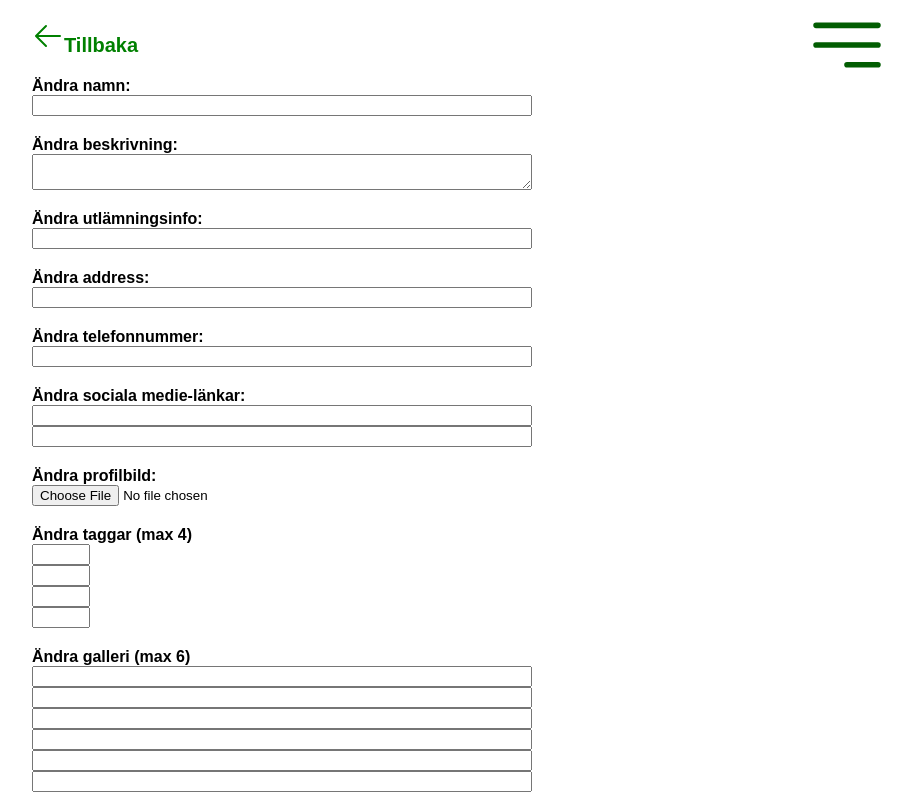
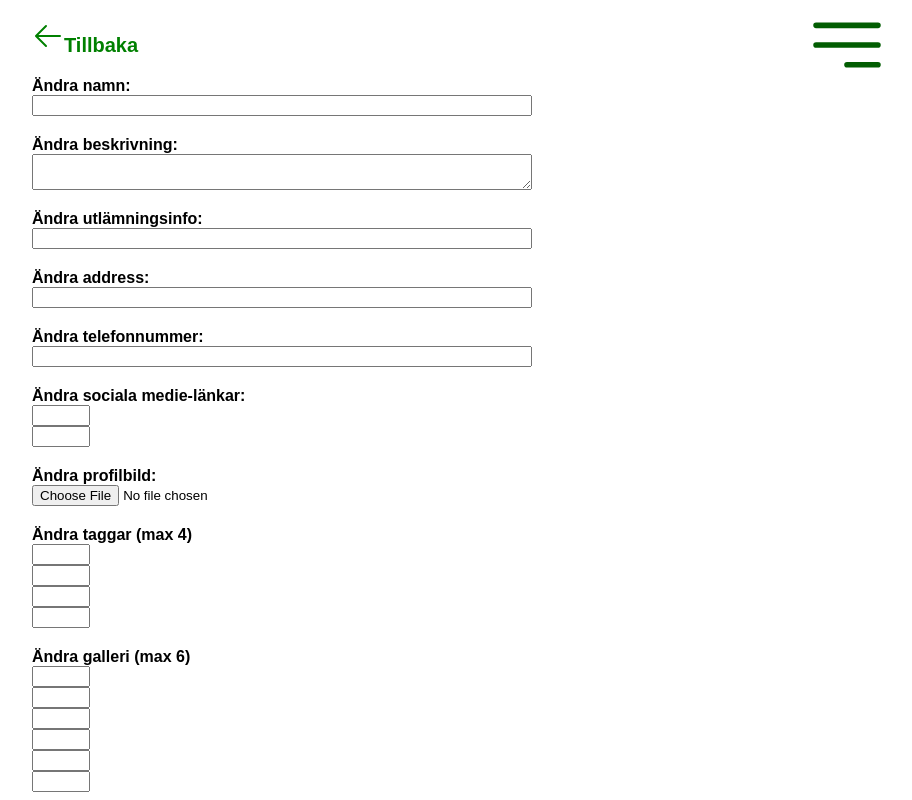
Before and after one commit to ViktoriaHillerud/REKO-ringar, a React (Vite) app in the folder client/: page /profile/edit in a window 1280 px wide. Shown: the top 800 px of the page, without its empty margins (358-1270 px from the left). Built offline with nearby package versions, Linux system fonts and the light colour scheme.

Commit message:
editprofile edit

```diff
--- a/client/src/components/EditProfile.tsx
+++ b/client/src/components/EditProfile.tsx
@@ -106,11 +106,13 @@ const EditProfile = () => {
   ) => {
     setUser((prevUser) => {
       if (prevUser) {
+        const updatedArray = prevUser[arrayName].map((item, index) =>
+          id === `${arrayName}${index + 1}` ? value : item
+        );
+
         return {
           ...prevUser,
-          [arrayName]: prevUser[arrayName].map((item, index) =>
-            id === `${arrayName}${index + 1}` ? value : item
-          ),
+          [arrayName]: updatedArray,
         };
       }
       return prevUser;
@@ -254,22 +256,23 @@ const EditProfile = () => {
           ></input>
 
           <label>Ändra sociala medie-länkar:</label>
+          {Array.from({ length: 2 }).map((_, index) => (
+            <div key={index}>
               <input
-            id="social1"
+                style={tagStyle}
+                id={`social${index + 1}`}
                 type="text"
-            placeholder={user.social[0]}
+                placeholder={user.social[index] || ""}
                 onChange={(e) =>
-              handleChangeArray("social1", e.target.value, "social")
+                  handleChangeArray(
+                    `social${index + 1}`,
+                    e.target.value,
+                    "social"
+                  )
                 }
-          ></input>
-          <input
-            id="social2"
-            type="text"
-            placeholder={user.social[1]}
-            onChange={(e) =>
-              handleChangeArray("social2", e.target.value, "social")
-            }
-          ></input>
+              />
+            </div>
+          ))}
 
           <label>Ändra profilbild:</label>
           <input
@@ -280,84 +283,38 @@ const EditProfile = () => {
           ></input>
 
           <label>Ändra taggar (max 4)</label>
+          {Array.from({ length: 4 }).map((_, index) => (
+            <div key={index}>
               <input
                 style={tagStyle}
-            id="tag1"
+                id={`tag${index + 1}`}
                 type="text"
-            placeholder={user.tags[0]}
-            onChange={(e) => handleChangeArray("tag1", e.target.value, "tags")}
-          ></input>
+                placeholder={user.tags[index] || ""}
+                onChange={(e) =>
+                  handleChangeArray(`tag${index + 1}`, e.target.value, "tags")
+                }
+              />
+            </div>
+          ))}
+
+          <label>Ändra galleri (max 6)</label>
+          {Array.from({ length: 6 }).map((_, index) => (
+            <div key={index}>
               <input
                 style={tagStyle}
-            id="tag2"
+                id={`gallery${index + 1}`}
                 type="text"
-            placeholder={user.tags[1]}
-            onChange={(e) => handleChangeArray("tag2", e.target.value, "tags")}
-          ></input>
-          <input
-            style={tagStyle}
-            id="tag3"
-            type="text"
-            placeholder={user.tags[2]}
-            onChange={(e) => handleChangeArray("tag3", e.target.value, "tags")}
-          ></input>
-          <input
-            style={tagStyle}
-            id="tag4"
-            type="text"
-            placeholder={user.tags[3]}
-            onChange={(e) => handleChangeArray("tag4", e.target.value, "tags")}
-          ></input>
-
-          <label>Ändra galleri (max 6)</label>
-          <input
-            id="gallery1"
-            type="text"
-            placeholder={user.gallery[0]}
+                placeholder={user.gallery[index] || ""}
                 onChange={(e) =>
-              handleChangeArray("gallery1", e.target.value, "gallery")
+                  handleChangeArray(
+                    `gallery${index + 1}`,
+                    e.target.value,
+                    "gallery"
+                  )
                 }
-          ></input>
-          <input
-            id="gallery2"
-            type="text"
-            placeholder={user.gallery[1]}
-            onChange={(e) =>
-              handleChangeArray("gallery2", e.target.value, "gallery")
-            }
-          ></input>
-          <input
-            id="gallery3"
-            type="text"
-            placeholder={user.gallery[2]}
-            onChange={(e) =>
-              handleChangeArray("gallery3", e.target.value, "gallery")
-            }
-          ></input>
-          <input
-            id="gallery4"
-            type="text"
-            placeholder={user.gallery[3]}
-            onChange={(e) =>
-              handleChangeArray("gallery4", e.target.value, "gallery")
-            }
-          ></input>
-          <input
-            id="gallery5"
-            type="text"
-            placeholder={user.gallery[4]}
-            onChange={(e) =>
-              handleChangeArray("gallery5", e.target.value, "gallery")
-            }
-          ></input>
-          <input
-            id="gallery6"
-            type="text"
-            placeholder={user.gallery[5]}
-            onChange={(e) =>
-              handleChangeArray("gallery6", e.target.value, "gallery")
-            }
-          ></input>
+              />
+            </div>
+          ))}
 
           <Button style={btnStyle}>Ändra mina uppgifter</Button>
         </form>
```
Lines whose indentation alone changed are shown as unchanged.
